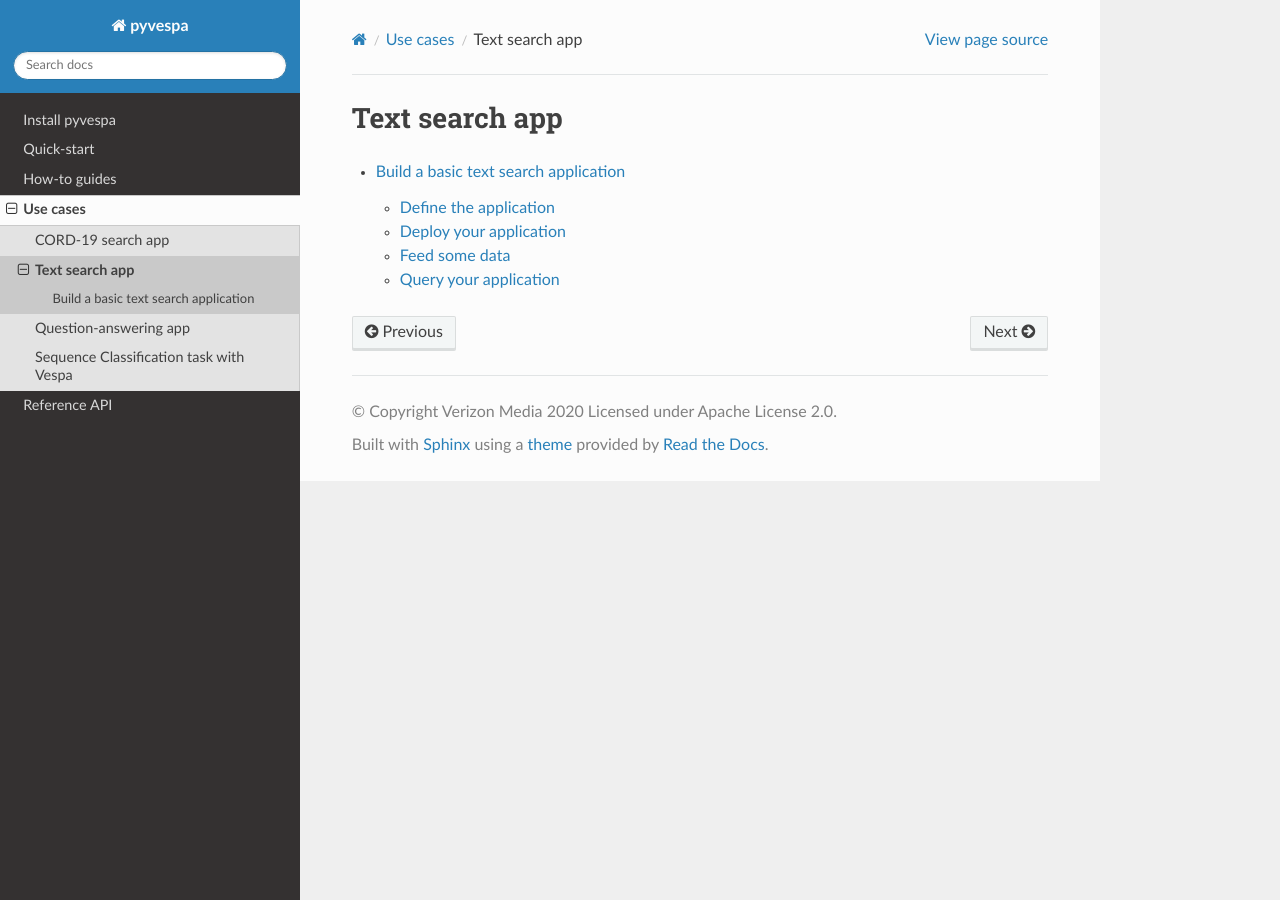
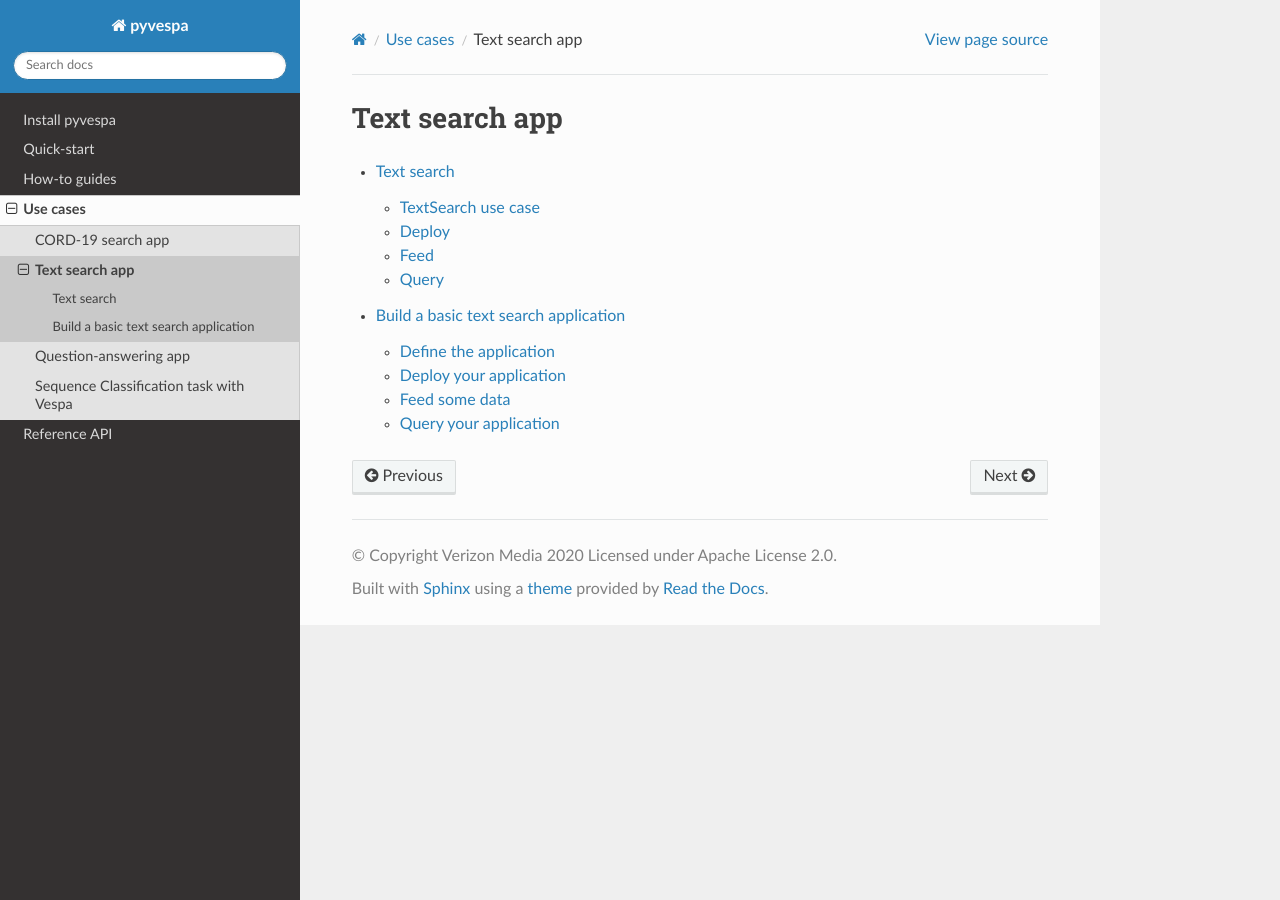
Before and after one commit to vespa-engine/pyvespa, a Sphinx documentation site: the page built from docs/sphinx/source/use_cases/text_search/text_search.rst, in a window 1280 px wide. Built offline with Sphinx 7.4.7 and the Read the Docs theme 2.0.0, drawn with Linux system fonts in a browser that asks for light colours; pages that are not in the unit, such as notebooks, are missing from menus.

Commit message:
include text search quick start in the text search page

```diff
--- a/docs/sphinx/source/use_cases/text_search/text_search.rst
+++ b/docs/sphinx/source/use_cases/text_search/text_search.rst
@@ -4,4 +4,5 @@ Text search app
 .. toctree::
    :maxdepth: 2
 
+   text-search-quick-start
    basic-text-search-simplified-api
```
